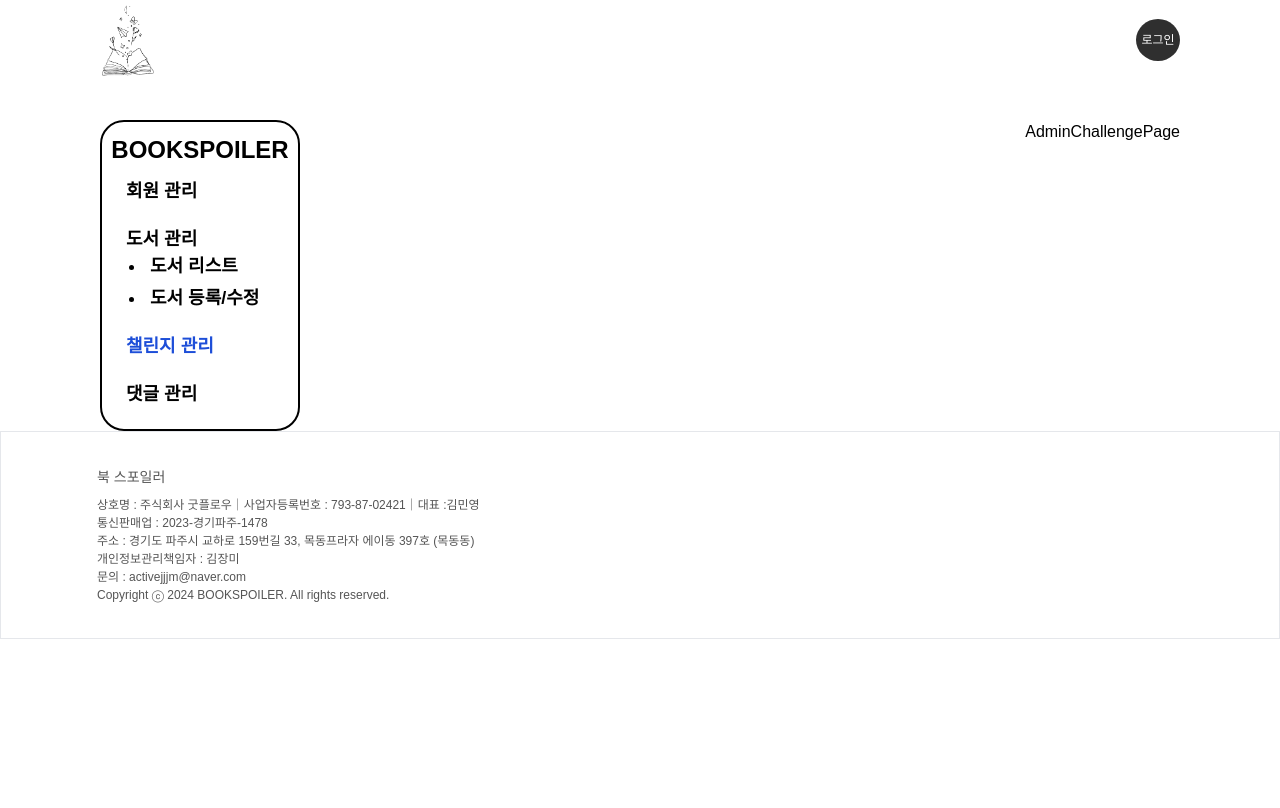
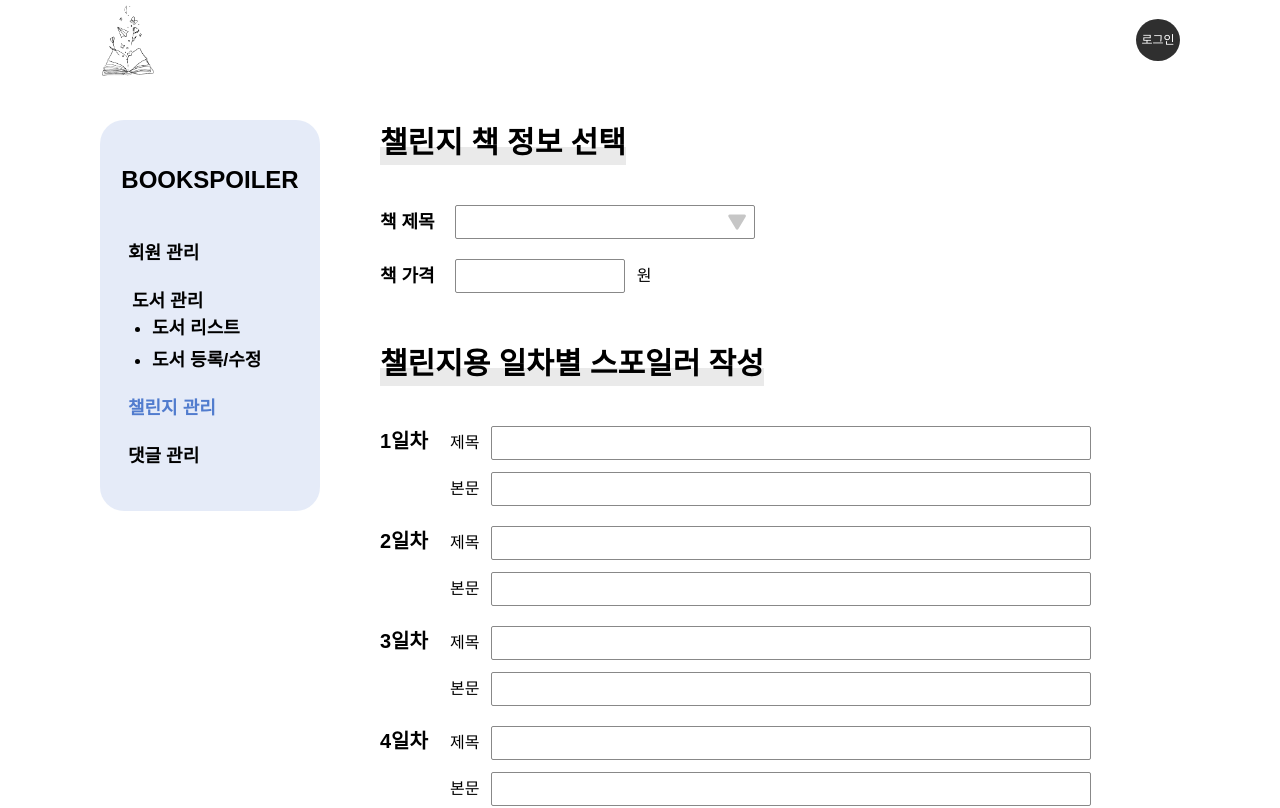
Before and after one commit to OZ-Coding-School/oz_02_collabo-004, a React (Vite) app: page /admin/challenge in a window 1280 px wide. Shown: the top 808 px of the page. Built offline with nearby package versions, Linux system fonts and the light colour scheme; a web font is replaced by a local one.

Commit message:
Style: AdminChallengePage

```diff
--- a/src/components/@common/AdminSidebar/index.jsx
+++ b/src/components/@common/AdminSidebar/index.jsx
@@ -8,8 +8,8 @@ const AdminSidebar = () => {
     return (
       <li
         className={`${
-          location.pathname === `${link}` ? 'text-blue-700' : ''
-        } ${height} font18 pl-1 font-bold`}
+          location.pathname === `${link}` ? 'secondary' : ''
+        } ${height} font18 font-bold hover:secondary`}
       >
         <Link to={link}>{children}</Link>
       </li>
@@ -17,12 +17,12 @@ const AdminSidebar = () => {
   };
 
   return (
-    <nav className="w-[200px] h-full border-2 border-black rounded-3xl">
-      <div>
-        <p className="flex items-center justify-center font24 h-14 font-extrabold">
+    <nav className="rounded-3xl bg-secondary bg-opacity-15">
+      <div className='w-[220px] py-5 flex flex-col gap-5'>
+        <p className="flex h-20 items-center justify-center font24 font800">
           BOOKSPOILER
         </p>
-        <ul className="ml-5">
+        <ul className="ml-7">
           <ListItem link="/admin">회원 관리</ListItem>
           <li className="font18 pl-1 font-bold">
             도서 관리
--- a/src/components/@common/Header/AdminHeader.jsx
+++ b/src/components/@common/Header/AdminHeader.jsx
@@ -4,7 +4,7 @@ import { Link } from 'react-router-dom';
 import logo_noText from '../../../assets/images/logo_noText.png';
 
 const AdminHeader = () => {
-  const [isLoggedIn, setisLoggedIn] = useState(false);
+  const [isLoggedIn, setIsLoggedIn] = useState(false);
   const [scrollShadow, setScrollShadow] = useState(false);
 
   const handleScroll = () => {
@@ -38,7 +38,9 @@ const AdminHeader = () => {
         </div>
         <div>
           {isLoggedIn ? (
-            <Avatar>로그아웃</Avatar>
+            <Link to={'/logout'}>
+              <Avatar>나가기</Avatar>
+            </Link>
           ) : (
             <Link to={'/login'}>
               <Avatar>로그인</Avatar>
--- a/src/components/AdminLayout/index.jsx
+++ b/src/components/AdminLayout/index.jsx
@@ -7,12 +7,14 @@ const AdminLayout = () => {
   return (
     <>
       <AdminHeader />
-      <div className="w-full flex justify-center pt-[120px]">
-        <div className="w-[1080px] flex justify-between">
-          <AdminSidebar />
-          <Outlet />
+        <div className="flex justify-center">
+          <div className="md flex justify-between pt-[120px] pb-[80px]">
+            <div className='h-full'>
+              <AdminSidebar />
+            </div>
+            <Outlet />
+          </div>
         </div>
-      </div>
       <Footer />
     </>
   );
--- a/src/components/BookComment/index.jsx
+++ b/src/components/BookComment/index.jsx
@@ -172,7 +172,7 @@ const BookComment = ({ comments, setModalOpen, setComments, onDeleteComment, pla
                 className="resize-none w-[500px] whitespace-pre-line focus:outline-none secondary box"
               />
               {showCharCount && editMode === index && (
-                <span className={`absolute bottom-2 right-0 top-12 ${editCharCount > minLength ? 'text-red-500' : ''} text-[10px]`}>
+                <span className={`absolute bottom-2 right-0 top-12 ${editCharCount < minLength ? 'text-red-500' : ''} text-[10px]`}>
                   {editCharCount}/{minLength}
                 </span>
               )}
--- a/src/pages/Admin/AdminChallengePage.jsx
+++ b/src/pages/Admin/AdminChallengePage.jsx
@@ -1,5 +1,118 @@
+import { useRef, useState } from 'react';
+import Button from "../../components/@common/Button";
+import arrow_down_fill from '../../assets/images/icons/arrow_down_fill.svg'
+import useOnClickOutside from '../../hooks/useOnClickOuiside';
+
 const AdminChallengePage = () => {
-  return <div>AdminChallengePage</div>;
+  const [showDropdown, setShowDropdown] = useState(false);
+  const [selectListItem, setSelectListItem] = useState('');
+
+  const dropdownRef = useRef(null);
+
+  useOnClickOutside(dropdownRef, () => {
+    if (showDropdown) {
+      setShowDropdown(false);
+    }
+  });
+
+  const handleListItemClick = (item) => {
+    setSelectListItem(item);
+    setShowDropdown(false);
+  };
+
+  const handleInputChange = (e) => {
+    setSelectListItem(e.target.value);
+  };
+
+
+  return (
+    <div className="flex">
+      <div className="w-[800px]">
+        <div className="flex flex-col gap-12">
+          <div className='flex flex-col gap-10'>
+            <div className="flex">
+              <p className="font30 font800 textHighlight">
+                챌린지 책 정보 선택
+              </p>
+            </div>
+            <div className="flex flex-col gap-5">
+              <div className="flex items-center gap-5">
+                <p className="font18 font800">책 제목</p>
+                <div>
+                  <div className='flex relative items-center' ref={dropdownRef}>
+                    <input
+                      type="text"
+                      className="w-[300px] font16 border gray8 border-gray8 rounded-sm p-1"
+                      value={selectListItem}
+                      onChange={handleInputChange}
+                      readOnly
+                    />
+                    <img
+                      src={arrow_down_fill}
+                      className='w-5 absolute right-2 cursor-pointer'
+                      onClick={() => setShowDropdown(!showDropdown)}
+                    />
+                  </div>
+                  {showDropdown && (
+                    <ul className="absolute w-[300px] flex flex-col z-10 font18 bg-secondary white"  ref={dropdownRef}>
+                      <li className="hover:bg-primary hover:secondary cursor-pointer p-2" onClick={() => handleListItemClick('리스트 항목 1')}>리스트 항목 1</li>
+                      <li className="hover:bg-primary hover:secondary cursor-pointer p-2" onClick={() => handleListItemClick('리스트 항목 2')}>리스트 항목 2</li>
+                      <li className="hover:bg-primary hover:secondary cursor-pointer p-2" onClick={() => handleListItemClick('리스트 항목 3')}>리스트 항목 3</li>
+                    </ul>
+                  )}
+                </div>
+              </div>
+              <div className="flex items-center gap-5">
+                <p className="font18 font800">책 가격</p>
+                <div className='flex items-center gap-3'>
+                  <div className='flex relative items-center'>
+                    <input type="text" className="w-[170px] font16 border gray8 border-gray8 rounded-sm p-1"/>
+                  </div>
+                  <p>원</p>
+                </div>
+              </div>
+            </div>
+          </div>
+
+          <div className='flex flex-col gap-10'>
+            <div className="flex">
+              <p className="font30 font800 textHighlight">
+                챌린지용 일차별 스포일러 작성
+              </p>
+            </div>
+            <div className="flex flex-col gap-5">
+            {[...Array(6).keys()].map(index => (
+              <div key={index} className="flex items-start gap-5">
+                <p className="font20 font800 w-[50px]">
+                  {index === 5 ? '완주' : `${index + 1}일차`}
+                </p>
+                <div className='flex flex-col items-start gap-3'>
+                  <div className='flex items-center gap-3'>
+                    <p className='font500'>제목</p>
+                    <input type="text" className="w-[600px] font16 border gray8 border-gray8 rounded-sm p-1"/>
+                  </div>
+                  <div className='flex items-center gap-3'>
+                    <p className='font500'>본문</p>
+                    <input type="text" className="w-[600px] font16 border gray8 border-gray8 rounded-sm p-1"/>
+                  </div>
+                </div>
+              </div>
+              ))}
+            </div>
+            <div className='flex justify-end'>
+              <Button
+                onClick={''}
+                width="150px" height="45px" fontSize="18px" fontWeight="600"
+              >
+                저장
+              </Button>
+            </div>
+          </div>
+
+        </div>
+      </div>
+    </div>
+  )
 };
 
 export default AdminChallengePage;
```
Also changed, not shown: src/assets/images/icons/arrow_down_fill.svg (added).
